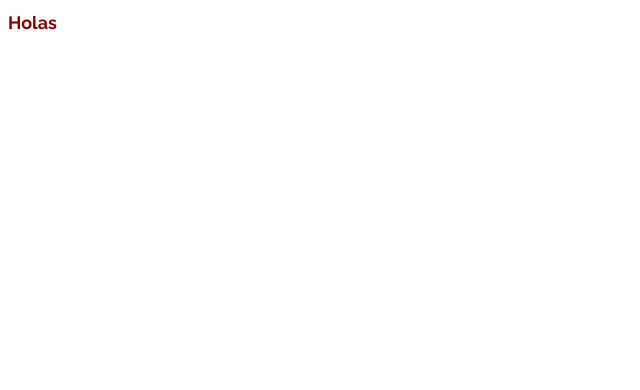
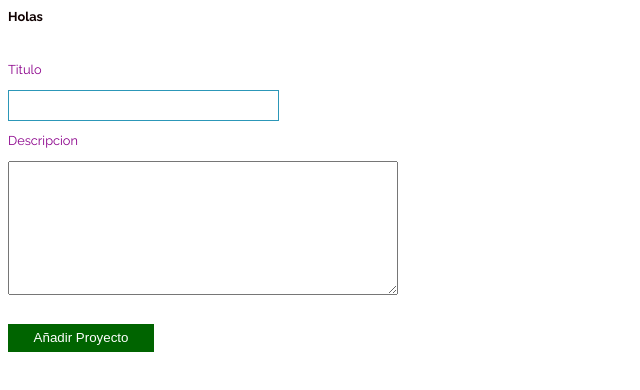
Before and after one commit to louisreed73/Basic_Template_Typescript_Tests, a website: page src/index.html in a window 1280 px wide. Shown: the whole page, without its empty margins (0-640 px from the left). Drawn offline with Linux system fonts and the light colour scheme.

Commit message:
minima estructura

```diff
--- a/src/index.html
+++ b/src/index.html
@@ -11,6 +11,38 @@
 <script src="./js/index.js" defer></script>
 <body>
     <h1>Holas</h1>
+    <div id="form_0">
+            <form action="" id="form_Est">
+                <div class="_inp__Text">
+                    <label
+                        for="titulo"
+                        class="_input__lab"
+                    >
+                        Titulo
+                    </label>
+                    <input class="input_Titulo"
+                        type="text"
+                        name="titulo"
+                        id="titulo"
+                    >
+                <div class="_inp__Text">
+                    <label
+                        for="descripcion"
+                        class="_input__lab"
+                    >
+                        Descripcion
+                    </label>
+                    <textarea class="input_Desc"
+                        type="text"
+                        name=""
+                        id="descripcion"
+                    > </textarea>
+                </div>
+                <button type="submit">
+                    Añadir Proyecto
+                </button>
+            </form>
+    </template>
 
 </body>
 </html>
--- a/src/js/index.js
+++ b/src/js/index.js
@@ -1,4 +1,3 @@
 "use strict";
-console.log("Holas!!!!");
 let { log: l } = console;
-l("Hola!!!!!");
+l("Holas!!!!");
--- a/src/scss/index.scss
+++ b/src/scss/index.scss
@@ -1,21 +1,51 @@
 :root {
-    box-sizing:border-box;
-    font-size:80%;
-    color:darkmagenta;
+    box-sizing: border-box;
+    font-size: 80%;
+    color: darkmagenta; }
 
-}
+  body {
+    font-family: 'Raleway', sans-serif; }
 
-body {
-    font-family: 'Raleway', sans-serif;
-}
+  h1 {
+    color: #0f0101;
+    font-size: 1em;
+    margin-bottom: 3em; }
 
-h1 {
-    color:darkred;
-    font-size:1.4rem;
-    margin-bottom:3em;
-}
+  label {
+    display: block;
+    margin-bottom: 1rem;
+    cursor: pointer; }
 
-button {
-    border:none;
-    color:darkgreen;
-}
+  input {
+    border: 1px solid #2c97b8;
+    padding: .5rem;
+    width: 20rem;
+    margin-bottom: 1rem;
+    font-family: "Raleway", sans-serif; }
+
+  .input_Desc {
+    margin-bottom: 2rem;
+    width: 30rem;
+    height: 10rem; }
+
+  button {
+    border: none;
+    background: darkgreen;
+    color: white;
+    padding: .5rem 2rem;
+    cursor: pointer;
+    margin-bottom: 2rem; }
+
+  [class^='nuevo-proyecto'] {
+    padding: 1.4rem;
+    margin-bottom: 2rem;
+    text-align: center;
+    font-size: .9em;
+    box-shadow: 0 3px 6px rgba(0, 0, 0, 0.16), 0 3px 6px rgba(0, 0, 0, 0.23); }
+
+  [class^='descripcion-proyecto'] {
+    padding: 0.25rem;
+    font-size: 1.1em;
+    text-align: left; }
+
+  /*# sourceMappingURL=index.css.map */
--- a/src/ts/index.ts
+++ b/src/ts/index.ts
@@ -1,6 +1,2 @@
-console.log("Holas!!!!");
-
-
 let {log:l}=console;
-
-l("Hola!!!!!")
+l("Holas!!!!");
```
Also changed, not shown: src/css/index.css, 1 other file.
